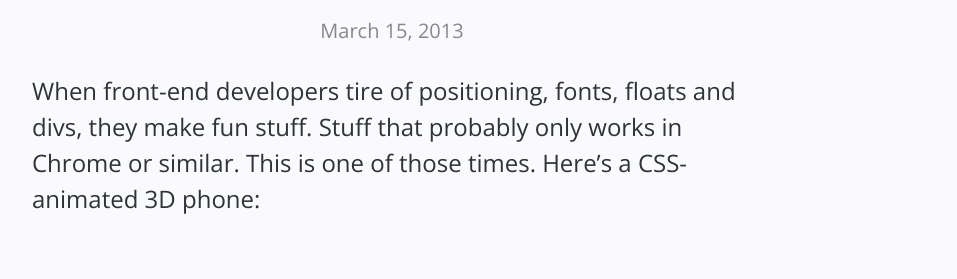
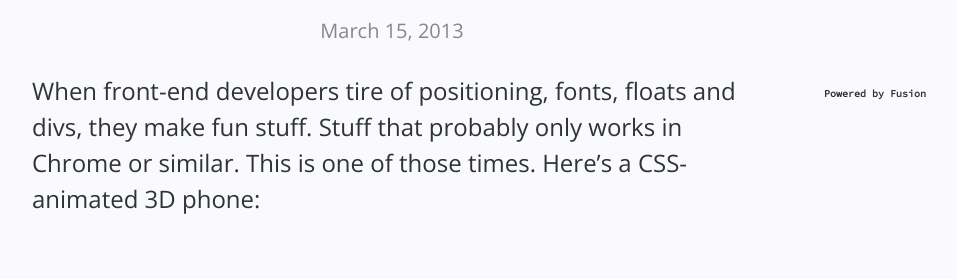
Before and after one commit to donovanh/donovanh.github.com, a Jekyll site: the page built from _posts/2013-03-15-rotating-phone.markdown, in a window 1280 px wide. Shown: the part 261-540 px from the top of the page, without its empty margins (248-1205 px from the left). Built offline with Jekyll 4.4.1, drawn with Linux system fonts in a browser that asks for light colours; nearby versions of some CDN libraries.

Commit message:
Adding FA

```diff
--- a/_layouts/default.html
+++ b/_layouts/default.html
@@ -81,5 +81,13 @@
     })();
 
   </script>
+  <script type="text/javascript">
+    (function(){
+      var fusion = document.createElement('script');
+      fusion.src = window.location.protocol + '//adn.fusionads.net/api/1.0/ad.js?zoneid=251&rand=' + Math.floor(Math.random()*9999999);
+      fusion.async = true;
+      (document.head || document.getElementsByTagName('head')[0]).appendChild(fusion);
+    })();
+  </script>
 </body>
 </html>
--- a/_layouts/post.html
+++ b/_layouts/post.html
@@ -9,6 +9,9 @@ layout: default
 	  <p class="date">{{ page.date | date: "%B %d, %Y" }}</p>
 	</header>
 
-	<section class="entry">{{ content }}</section>
+	<section class="entry">
+    {{ content }}
+    <div class="ad-container"><aside id="fusion_ad"><a class="fusion-link" href="/go/fusion">Powered by Fusion</a></aside></div>
+  </section>
 
 </article>
--- /dev/null
+++ b/go/fusion/index.html
@@ -0,0 +1,6 @@
+---
+layout: redirect
+title: "Fusion Ads"
+description: ""
+target: "http://fusionads.net"
+---
--- /dev/null
+++ b/stylesheets/sass/_ad.sass
@@ -0,0 +1,46 @@
+.ad-container
+  width: 140px
+  position: absolute
+  top: 24px
+  right: -220px
+  padding-right: 30px
+
+#fusion_ad
+  background-color: $background-color
+  padding: 8px
+  width: 130px
+  font-size: 12px
+  line-height: 22px
+  text-align: center
+  border-radius: 5px
+
+  a
+    display: block
+    color: $font-color !important
+
+  img
+    display: block
+    margin-bottom: 5px
+    border-radius: 5px
+
+.fusion-link
+  font-family: 'Source Code Pro', sans-serif
+  display: block
+  width: 130px
+  color: $font-color !important
+  font-size: 10px
+  line-height: 18px
+  text-align: center
+  margin: 4px 0 0
+
+@media only screen and (max-width: 960px)
+  .ad-container
+    right: -180px
+
+@media only screen and (max-width: 760px)
+  .ad-container
+    right: -168px
+
+@media only screen and (max-width: 400px)
+  .ad-container
+    right: -168px
--- a/stylesheets/sass/screen.sass
+++ b/stylesheets/sass/screen.sass
@@ -76,6 +76,7 @@ img.left
   margin: 0 auto
 
 .entry
+  position: relative
   p:first-child
     margin-top: 0
     padding-top: 1em
@@ -406,4 +407,5 @@ pre > .editable-styles
 
 /* Overrides
 
+@import ad
 @import mediaqueries
--- a/stylesheets/screen.css
+++ b/stylesheets/screen.css
@@ -889,6 +889,9 @@ img.left {
   margin: 0 auto;
 }
 
+.entry {
+  position: relative;
+}
 .entry p:first-child {
   margin-top: 0;
   padding-top: 1em;
@@ -1468,6 +1471,59 @@ pre > .editable-styles {
 }
 
 /* Overrides */
+.ad-container {
+  width: 140px;
+  position: absolute;
+  top: 24px;
+  right: -220px;
+  padding-right: 30px;
+}
+
+#fusion_ad {
+  background-color: #fafafe;
+  padding: 8px;
+  width: 130px;
+  font-size: 12px;
+  line-height: 22px;
+  text-align: center;
+  border-radius: 5px;
+}
+#fusion_ad a {
+  display: block;
+  color: #2c3437 !important;
+}
+#fusion_ad img {
+  display: block;
+  margin-bottom: 5px;
+  border-radius: 5px;
+}
+
+.fusion-link {
+  font-family: "Source Code Pro", sans-serif;
+  display: block;
+  width: 130px;
+  color: #2c3437 !important;
+  font-size: 10px;
+  line-height: 18px;
+  text-align: center;
+  margin: 4px 0 0;
+}
+
+@media only screen and (max-width: 960px) {
+  .ad-container {
+    right: -180px;
+  }
+}
+@media only screen and (max-width: 760px) {
+  .ad-container {
+    right: -168px;
+  }
+}
+@media only screen and (max-width: 400px) {
+  .ad-container {
+    right: -168px;
+  }
+}
 @media only screen and (max-width: 800px) {
   /* Style adjustments for smaller screens */
   section.content, section.footer-content {
```
Also changed, not shown: _posts/2014-01-01-ideas.markdown (+22 -3 lines), stylesheets/ad.css (added), stylesheets/sass/_base.sass (line endings or trailing spaces).
